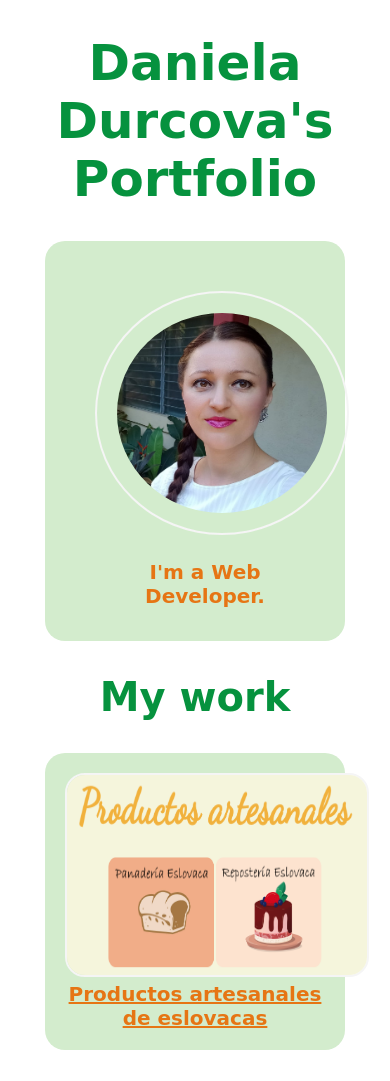
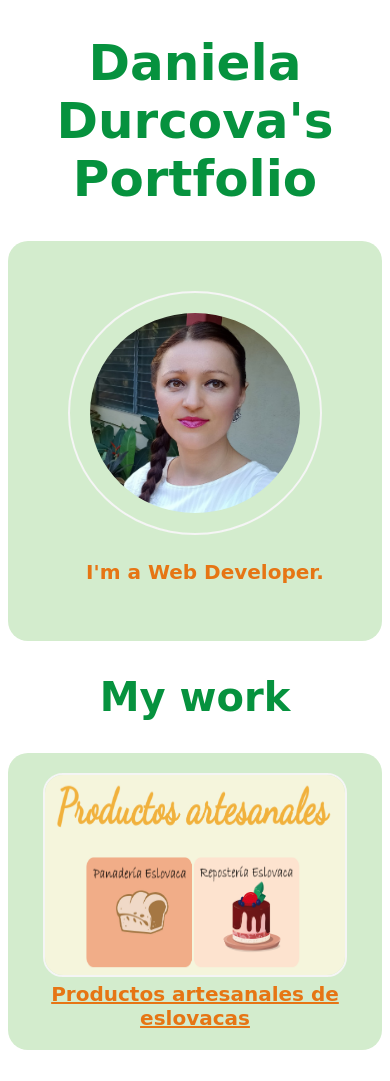
Before and after one commit to daniela1durec/My-portfolio, a plain HTML site: page index.html in a window 390 px wide. Shown: the top 1081 px of the page. Drawn offline with Linux system fonts and the light colour scheme; a web font is replaced by a local one.

Commit message:
Update style.css

```diff
--- a/style.css
+++ b/style.css
@@ -21,8 +21,15 @@ h2 {
     background-color: #D3ECCD;
     border-radius: 20px;
     height: 300px;
-    display: block;
+    display: flexbox;
     font-size: 20px;
+}
+
+
+@media screen and (max-width: 400px) {
+.portfolio {
+    margin: 0;
+  }
 }
 
 .portfolio p {
@@ -58,7 +65,13 @@ img {
     font-weight: bold;
     color: #E67514;
     font-size: 20px;
-    display: block;
+    display: flexbox;
+}
+
+@media screen and (max-width: 400px) {
+.work {
+    margin: 0;
+  }
 }
 
 .work a {
```
